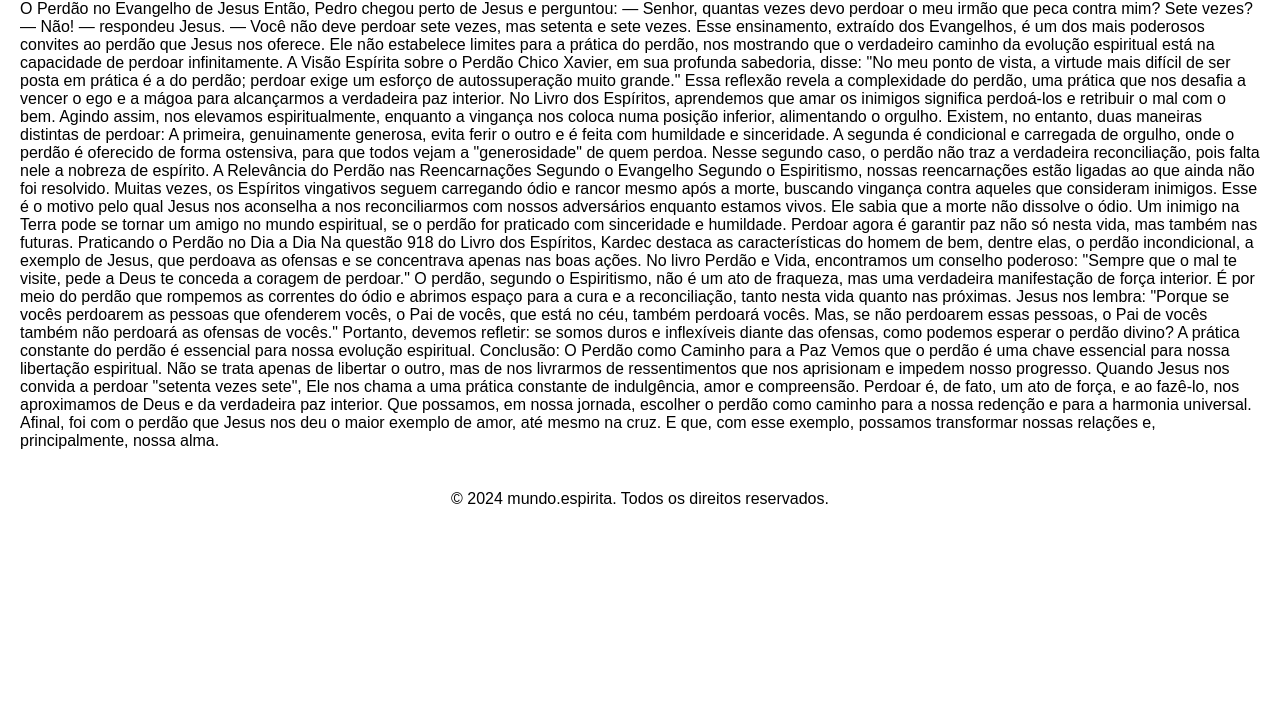
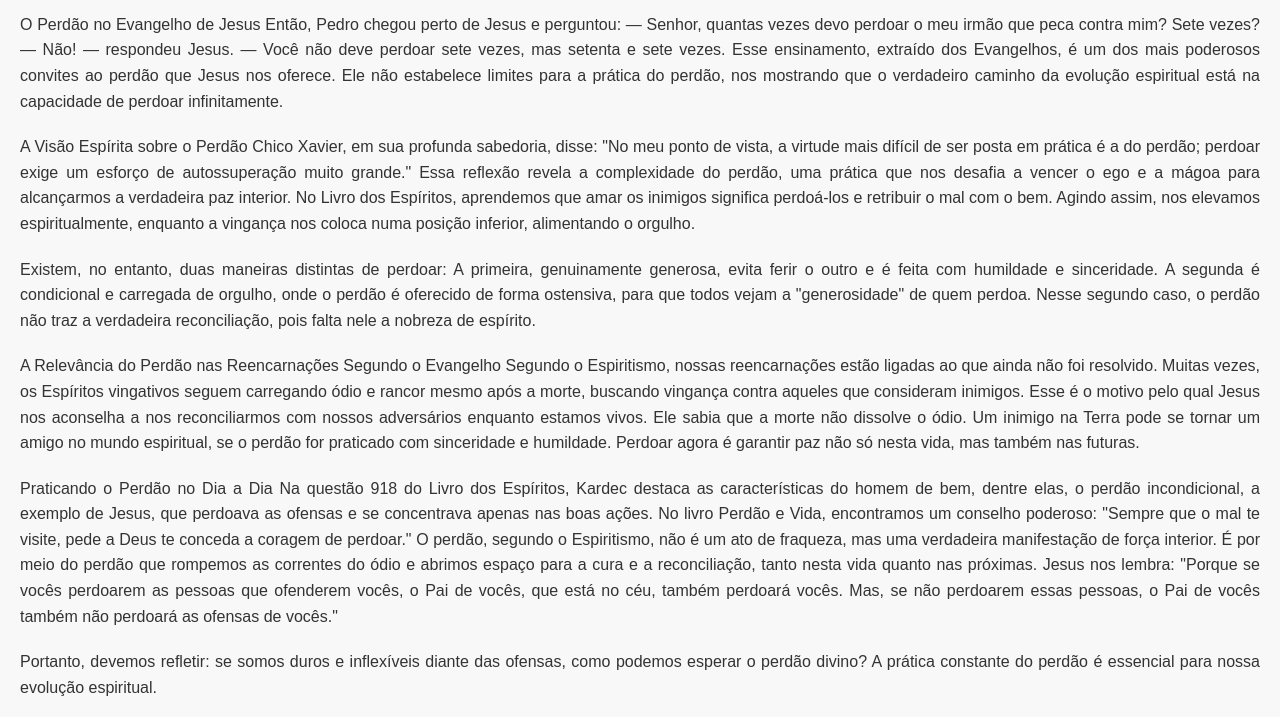
Before and after one commit to mundoespirita/mundoespirita, a plain HTML site: page perdao.html in a window 1280 px wide. Shown: the part 100-817 px from the top of the page. Drawn offline with Linux system fonts and the light colour scheme.

Commit message:
Add files via upload

```diff
--- a/perdao.html
+++ b/perdao.html
@@ -7,47 +7,66 @@
     <title>Perdão - Mundo Espírita</title>
     <style>
         body {
-            font-family: Arial, sans-serif;
-            background-color: white; /* Cor de fundo branco */
-            color: black; /* Texto em preto para melhor legibilidade */
+            font-family: 'Arial', sans-serif; /* Fonte padrão */
+            background-color: #f8f8f8; /* Cor de fundo suave */
+            color: #333; /* Texto em cinza escuro para melhor contraste */
             margin: 0;
             padding: 20px; /* Adiciona um pouco de espaçamento */
+        }
+        h1 {
+            font-size: 2.5em; /* Tamanho do título */
+            margin-bottom: 20px; /* Espaçamento abaixo do título */
+            color: #007BFF; /* Cor do título */
+            text-align: center; /* Centraliza o título */
+        }
+        p {
+            line-height: 1.6; /* Aumenta o espaçamento entre linhas */
+            margin-bottom: 20px; /* Espaçamento abaixo de cada parágrafo */
+            text-align: justify; /* Justifica o texto */
         }
         footer {
             margin-top: 40px; /* Espaçamento acima do rodapé */
             text-align: center; /* Centraliza o texto do rodapé */
+            font-size: 0.9em; /* Tamanho da fonte do rodapé */
+            color: #666; /* Cor do texto do rodapé */
         }
     </style>
 </head>
 <body>
     <h1>Perdão</h1>
     <p>
-O Perdão no Evangelho de Jesus
-Então, Pedro chegou perto de Jesus e perguntou:
+        O Perdão no Evangelho de Jesus Então, Pedro chegou perto de Jesus e perguntou:
         — Senhor, quantas vezes devo perdoar o meu irmão que peca contra mim? Sete vezes?
         — Não! — respondeu Jesus. — Você não deve perdoar sete vezes, mas setenta e sete vezes.
         Esse ensinamento, extraído dos Evangelhos, é um dos mais poderosos convites ao perdão que Jesus nos oferece. Ele não estabelece limites para a prática do perdão, nos mostrando que o verdadeiro caminho da evolução espiritual está na capacidade de perdoar infinitamente.
-A Visão Espírita sobre o Perdão
-Chico Xavier, em sua profunda sabedoria, disse:
+    </p>
+    <p>
+        A Visão Espírita sobre o Perdão Chico Xavier, em sua profunda sabedoria, disse:
         "No meu ponto de vista, a virtude mais difícil de ser posta em prática é a do perdão; perdoar exige um esforço de autossuperação muito grande."
         Essa reflexão revela a complexidade do perdão, uma prática que nos desafia a vencer o ego e a mágoa para alcançarmos a verdadeira paz interior. No Livro dos Espíritos, aprendemos que amar os inimigos significa perdoá-los e retribuir o mal com o bem. Agindo assim, nos elevamos espiritualmente, enquanto a vingança nos coloca numa posição inferior, alimentando o orgulho.
+    </p>
+    <p>
         Existem, no entanto, duas maneiras distintas de perdoar:
         A primeira, genuinamente generosa, evita ferir o outro e é feita com humildade e sinceridade. A segunda é condicional e carregada de orgulho, onde o perdão é oferecido de forma ostensiva, para que todos vejam a "generosidade" de quem perdoa. Nesse segundo caso, o perdão não traz a verdadeira reconciliação, pois falta nele a nobreza de espírito.
-A Relevância do Perdão nas Reencarnações
-Segundo o Evangelho Segundo o Espiritismo, nossas reencarnações estão ligadas ao que ainda não foi resolvido. Muitas vezes, os Espíritos vingativos seguem carregando ódio e rancor mesmo após a morte, buscando vingança contra aqueles que consideram inimigos.
+    </p>
+    <p>
+        A Relevância do Perdão nas Reencarnações Segundo o Evangelho Segundo o Espiritismo, nossas reencarnações estão ligadas ao que ainda não foi resolvido. Muitas vezes, os Espíritos vingativos seguem carregando ódio e rancor mesmo após a morte, buscando vingança contra aqueles que consideram inimigos.
         Esse é o motivo pelo qual Jesus nos aconselha a nos reconciliarmos com nossos adversários enquanto estamos vivos. Ele sabia que a morte não dissolve o ódio. Um inimigo na Terra pode se tornar um amigo no mundo espiritual, se o perdão for praticado com sinceridade e humildade. Perdoar agora é garantir paz não só nesta vida, mas também nas futuras.
-Praticando o Perdão no Dia a Dia
-Na questão 918 do Livro dos Espíritos, Kardec destaca as características do homem de bem, dentre elas, o perdão incondicional, a exemplo de Jesus, que perdoava as ofensas e se concentrava apenas nas boas ações. No livro Perdão e Vida, encontramos um conselho poderoso:
+    </p>
+    <p>
+        Praticando o Perdão no Dia a Dia Na questão 918 do Livro dos Espíritos, Kardec destaca as características do homem de bem, dentre elas, o perdão incondicional, a exemplo de Jesus, que perdoava as ofensas e se concentrava apenas nas boas ações. No livro Perdão e Vida, encontramos um conselho poderoso:
         "Sempre que o mal te visite, pede a Deus te conceda a coragem de perdoar."
         O perdão, segundo o Espiritismo, não é um ato de fraqueza, mas uma verdadeira manifestação de força interior. É por meio do perdão que rompemos as correntes do ódio e abrimos espaço para a cura e a reconciliação, tanto nesta vida quanto nas próximas. Jesus nos lembra:
         "Porque se vocês perdoarem as pessoas que ofenderem vocês, o Pai de vocês, que está no céu, também perdoará vocês. Mas, se não perdoarem essas pessoas, o Pai de vocês também não perdoará as ofensas de vocês."
+    </p>
+    <p>
         Portanto, devemos refletir: se somos duros e inflexíveis diante das ofensas, como podemos esperar o perdão divino? A prática constante do perdão é essencial para nossa evolução espiritual.
-Conclusão: O Perdão como Caminho para a Paz
-Vemos que o perdão é uma chave essencial para nossa libertação espiritual. Não se trata apenas de libertar o outro, mas de nos livrarmos de ressentimentos que nos aprisionam e impedem nosso progresso. Quando Jesus nos convida a perdoar "setenta vezes sete", Ele nos chama a uma prática constante de indulgência, amor e compreensão.
+    </p>
+    <p>
+        Conclusão: O Perdão como Caminho para a Paz Vemos que o perdão é uma chave essencial para nossa libertação espiritual. Não se trata apenas de libertar o outro, mas de nos livrarmos de ressentimentos que nos aprisionam e impedem nosso progresso. Quando Jesus nos convida a perdoar "setenta vezes sete", Ele nos chama a uma prática constante de indulgência, amor e compreensão.
         Perdoar é, de fato, um ato de força, e ao fazê-lo, nos aproximamos de Deus e da verdadeira paz interior. Que possamos, em nossa jornada, escolher o perdão como caminho para a nossa redenção e para a harmonia universal. Afinal, foi com o perdão que Jesus nos deu o maior exemplo de amor, até mesmo na cruz. E que, com esse exemplo, possamos transformar nossas relações e, principalmente, nossa alma.
+    </p>
 
-
-    </p>
     <footer>
         <p>&copy; 2024 mundo.espirita. Todos os direitos reservados.</p>
     </footer>
```
Lines whose indentation alone changed are shown as unchanged.
